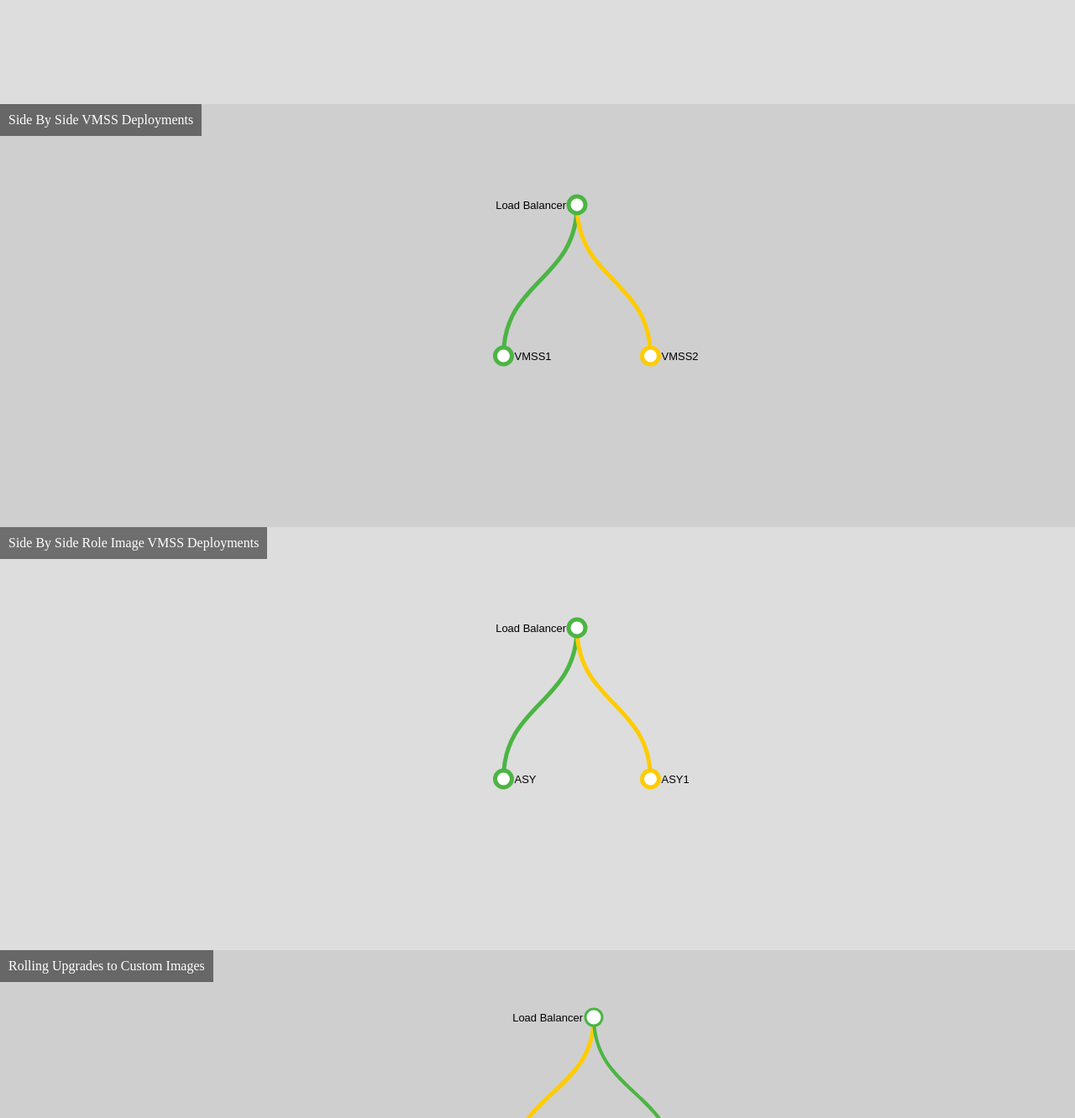
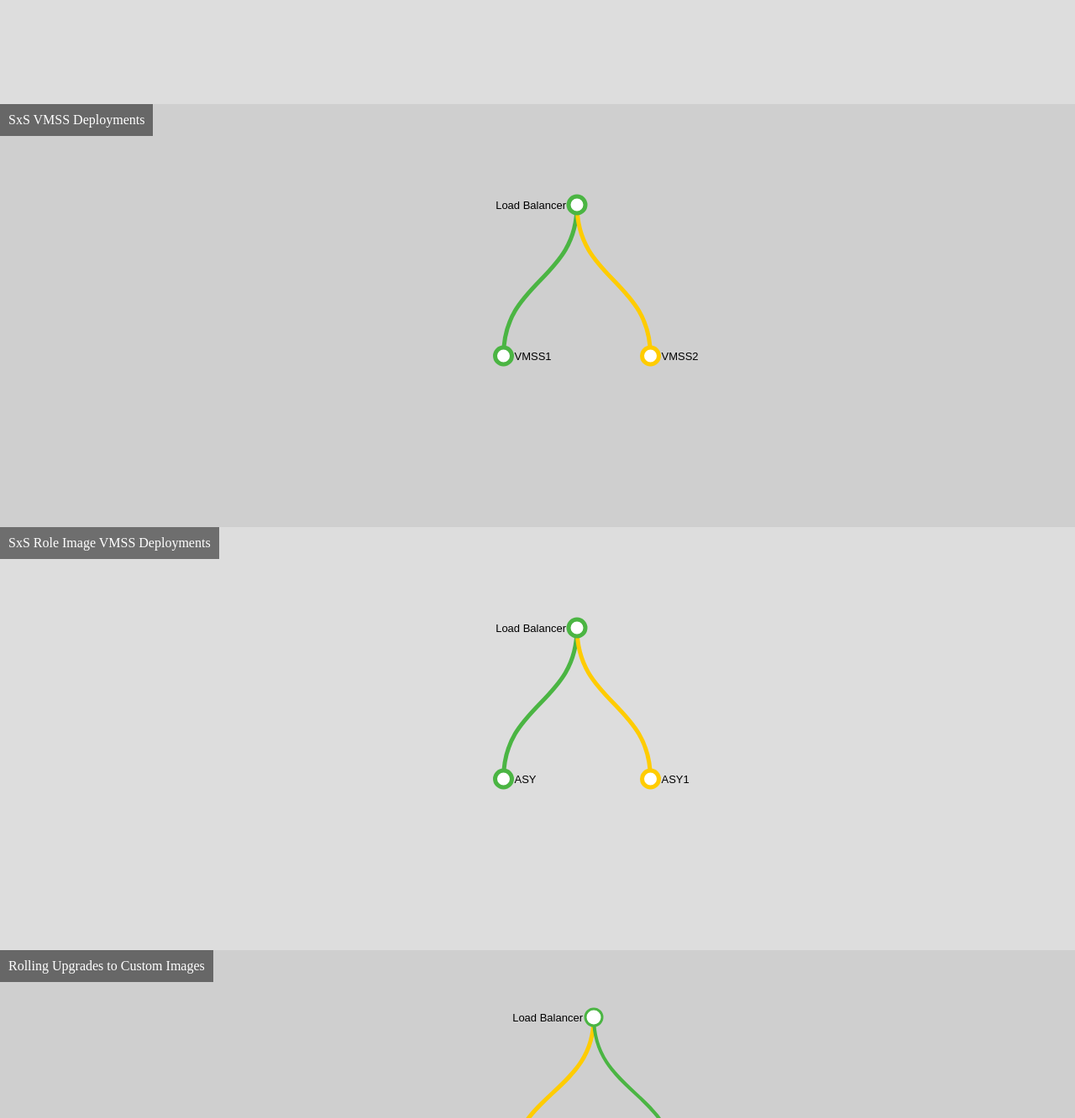
Before and after one commit to leecbryant/Viz, a plain HTML site: page index.html in a window 1280 px wide. Shown: the part 380-1712 px from the top of the page at 84% size. Drawn offline with nearby package versions, Linux system fonts and the light colour scheme.

Commit message:
fixed wording

```diff
--- a/index.html
+++ b/index.html
@@ -10,10 +10,10 @@
         <div id="RollingUpgrades" data-title="Rolling Upgrades">
 
         </div>
-        <div id="SideBySide"  data-title="Side By Side VMSS Deployments">
+        <div id="SideBySide"  data-title="SxS VMSS Deployments">
 
         </div>
-        <div id="CustomImages"  data-title="Side By Side Role Image VMSS Deployments">
+        <div id="CustomImages"  data-title="SxS Role Image VMSS Deployments">
 
         </div>
         <div id="RollingImagesUpgrades" data-title="Rolling Upgrades to Custom Images">
```
